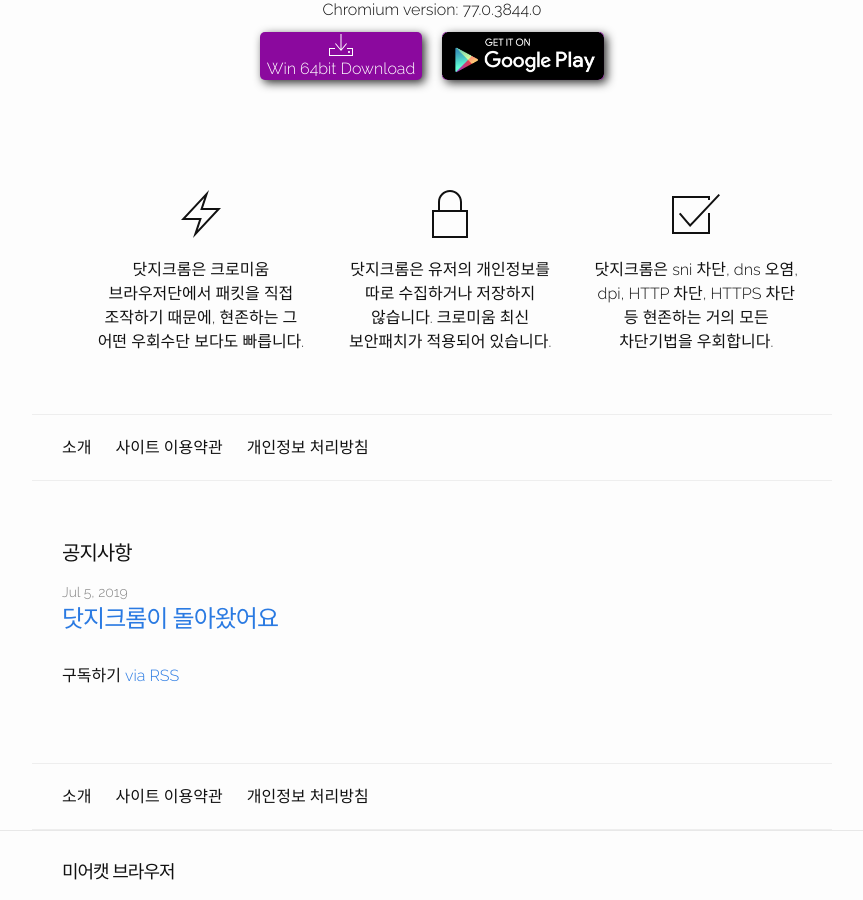
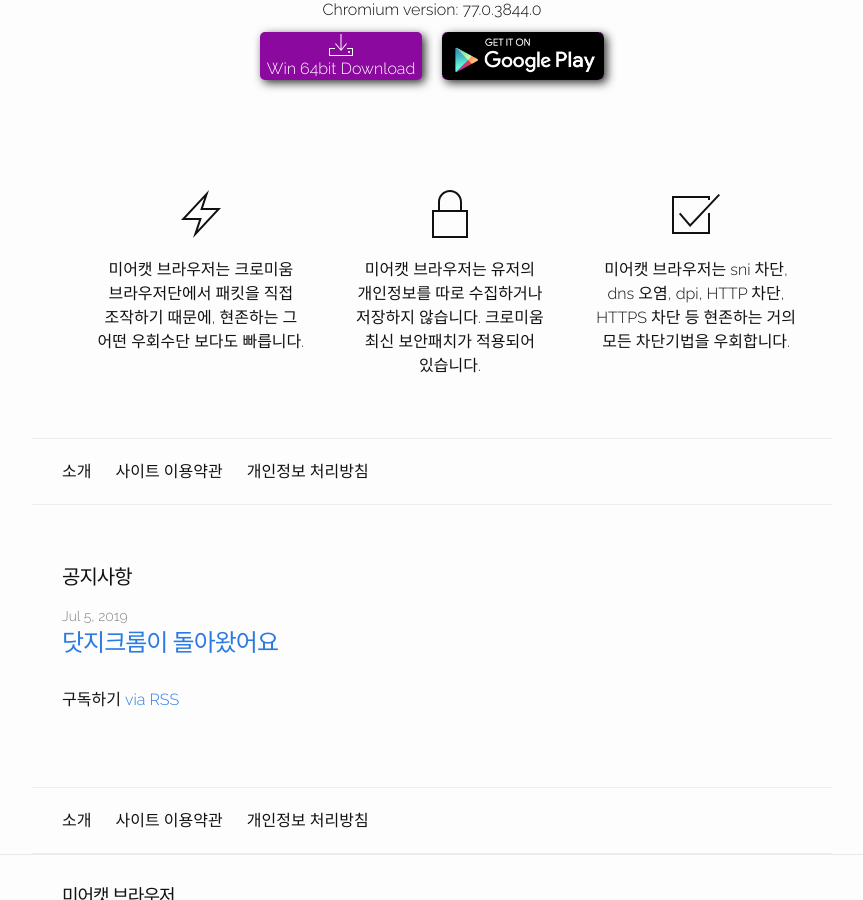
Before and after one commit to meerkat-company/browser, a Jekyll site: the page built from index-ko.html, in a window 1280 px wide and 900 px high, scrolled down 541 px. Shown: the whole window, without its empty margins (208-1071 px from the left). Built offline with Jekyll 4.4.1, drawn with Linux system fonts in a browser that asks for light colours.

Commit message:
Update features-ko.html

```diff
--- a/_includes/features-ko.html
+++ b/_includes/features-ko.html
@@ -1,14 +1,14 @@
 <div class="feature-wrapper">
     <div class="feature-entry">
         <span>{% include icon-lightning.svg %}</span>
-        <span>닷지크롬은 크로미움 브라우저단에서 패킷을 직접 조작하기 때문에, 현존하는 그 어떤 우회수단 보다도 빠릅니다.</span>
+        <span>미어캣 브라우저는 크로미움 브라우저단에서 패킷을 직접 조작하기 때문에, 현존하는 그 어떤 우회수단 보다도 빠릅니다.</span>
     </div>
     <div class="feature-entry">
         <span>{% include icon-lock.svg %}</span>
-        <span>닷지크롬은 유저의 개인정보를 따로 수집하거나 저장하지 않습니다. 크로미움 최신 보안패치가 적용되어 있습니다.</span>
+        <span>미어캣 브라우저는 유저의 개인정보를 따로 수집하거나 저장하지 않습니다. 크로미움 최신 보안패치가 적용되어 있습니다.</span>
     </div>
     <div class="feature-entry">
         <span>{% include icon-okay.svg %}</span>
-        <span>닷지크롬은 sni 차단, dns 오염, dpi, HTTP 차단, HTTPS 차단 등 현존하는 거의 모든 차단기법을 우회합니다. </span>
+        <span>미어캣 브라우저는 sni 차단, dns 오염, dpi, HTTP 차단, HTTPS 차단 등 현존하는 거의 모든 차단기법을 우회합니다. </span>
     </div>
 </div>
```
